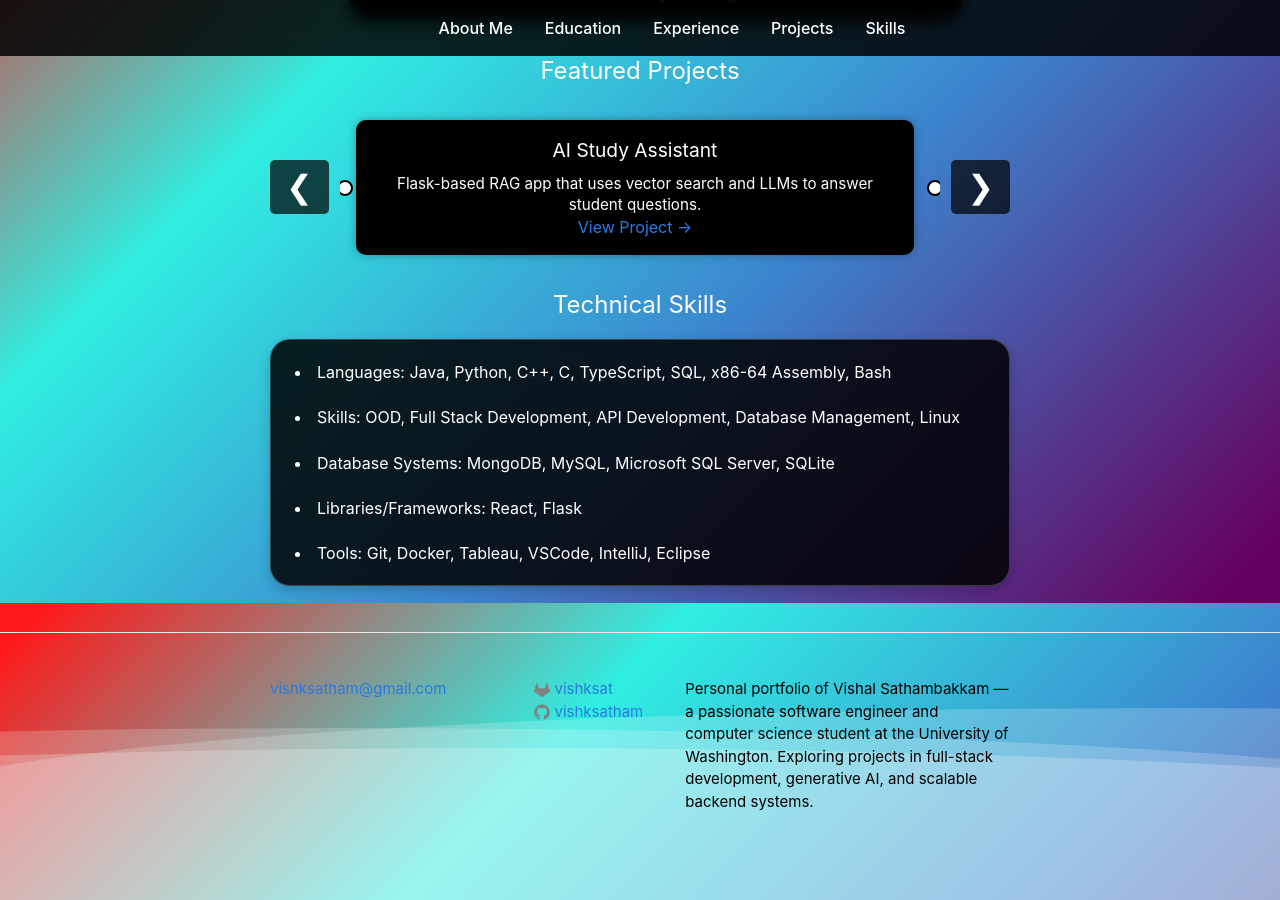
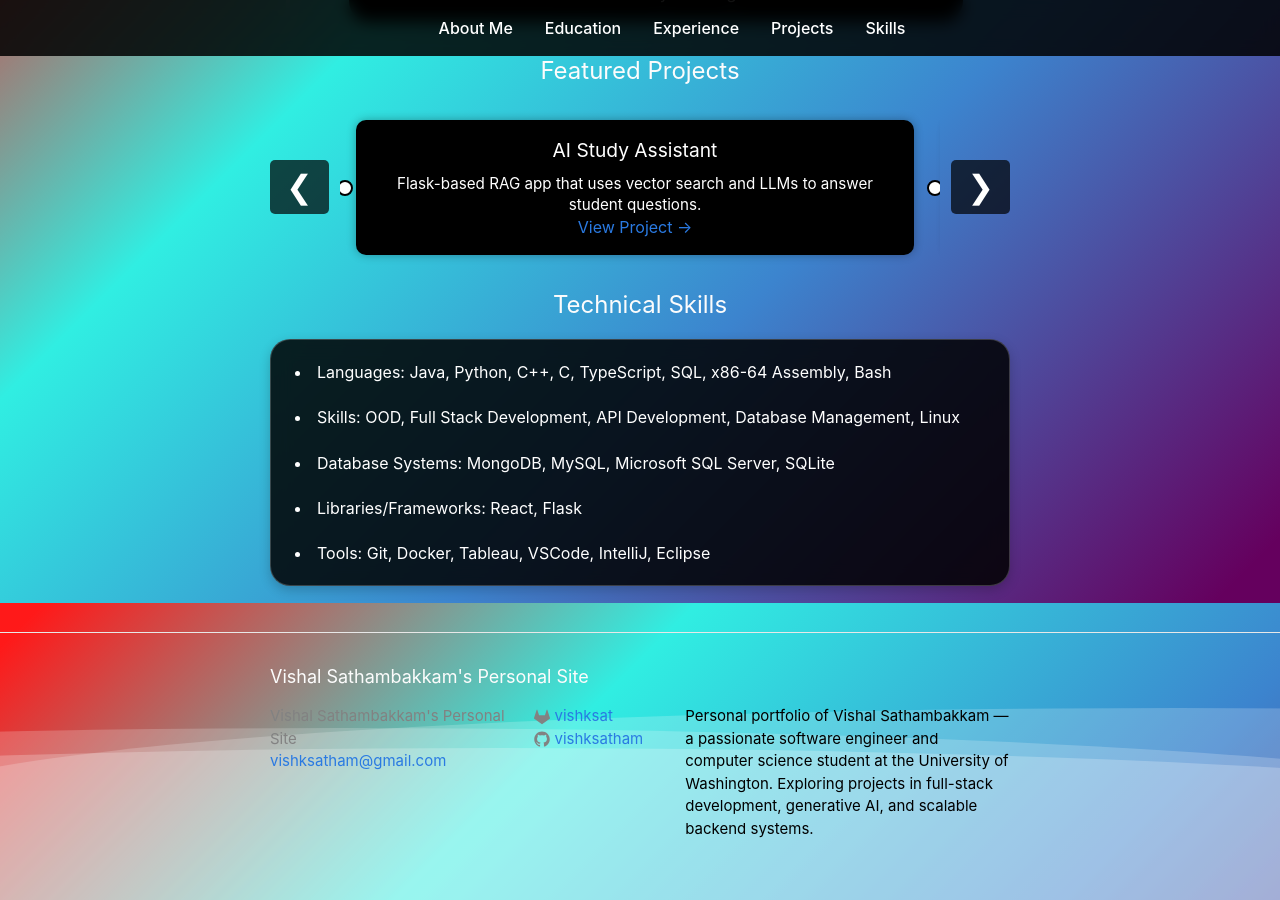
Before and after one commit to vishksatham/vishalsathambakkam, a Jekyll site: the page built from index.html, in a window 1280 px wide and 900 px high, scrolled down 2997 px. Built offline with Jekyll 4.4.1, drawn with Linux system fonts in a browser that asks for light colours.

Commit message:
config file update

```diff
--- a/_config.yml
+++ b/_config.yml
@@ -18,7 +18,7 @@
 # You can create any custom variable you would like, and they will be accessible
 # in the templates via {{ site.myvariable }}.
 
-title:
+title: Vishal Sathambakkam's Personal Site
 email: vishksatham@gmail.com
 description: >- # this means to ignore newlines until "baseurl:"
     Personal portfolio of Vishal Sathambakkam — a passionate software engineer and computer science student at the University of Washington. Exploring projects in full-stack development, generative AI, and scalable backend systems.
--- a/css/main.scss
+++ b/css/main.scss
@@ -408,7 +408,7 @@ body {
   border-radius: 10px;
   box-shadow: 0 0 10px rgba(0,0,0,0.3);
 
-  max-height: 400px;         /* Optional height cap */
+  max-height: 1000px;         /* Optional height cap */
   display: flex;
   flex-direction: column;
   justify-content: space-between;
```
